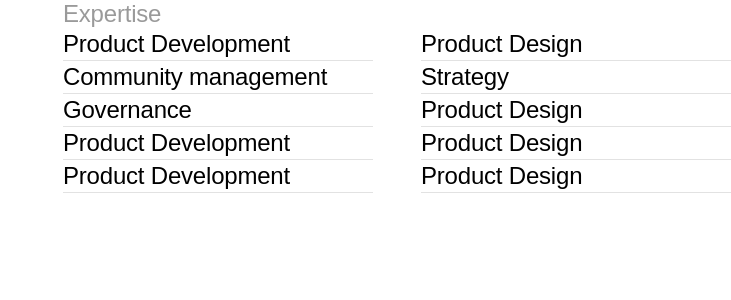
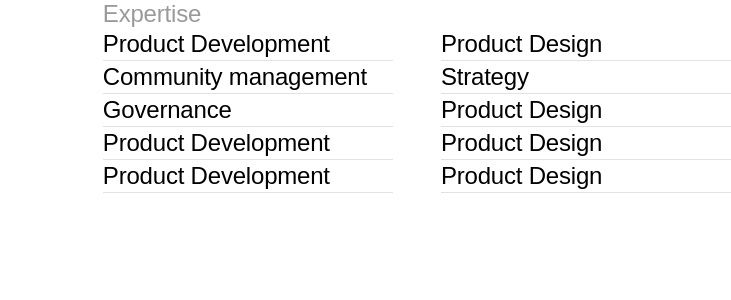
Before and after one commit to TheGymRwanda/unit8-maroon, a Next.js app: page / in a window 1280 px wide. Shown: the top 300 px of the page, without its empty margins (549-1280 px from the left). Built offline with nearby package versions, Linux system fonts and the light colour scheme.

Commit message:
Chore: Modify tailwind config

```diff
--- a/tailwind.config.js
+++ b/tailwind.config.js
@@ -7,16 +7,17 @@ module.exports = {
   theme: {
     extend: {
       screens: {
-        'ipad': '391px',
-        // => @media (min-width: 390px) { ... }
 
-        'tablet': '834px',
+        'ipad': '768px',
         // => @media (min-width: 834px) { ... }
 
-        'desktop': '1024px',
+        'tablet': '1024px',
         // => @media (min-width: 1440px) { ... }
 
+        'desktop': '1440px',
+        // => @media (min-width: 1440px) { ... }
       },
+
       colors: {
         "primary-purple": "#5602E0",
         "dark-grey": "#9A9A9A",
```
